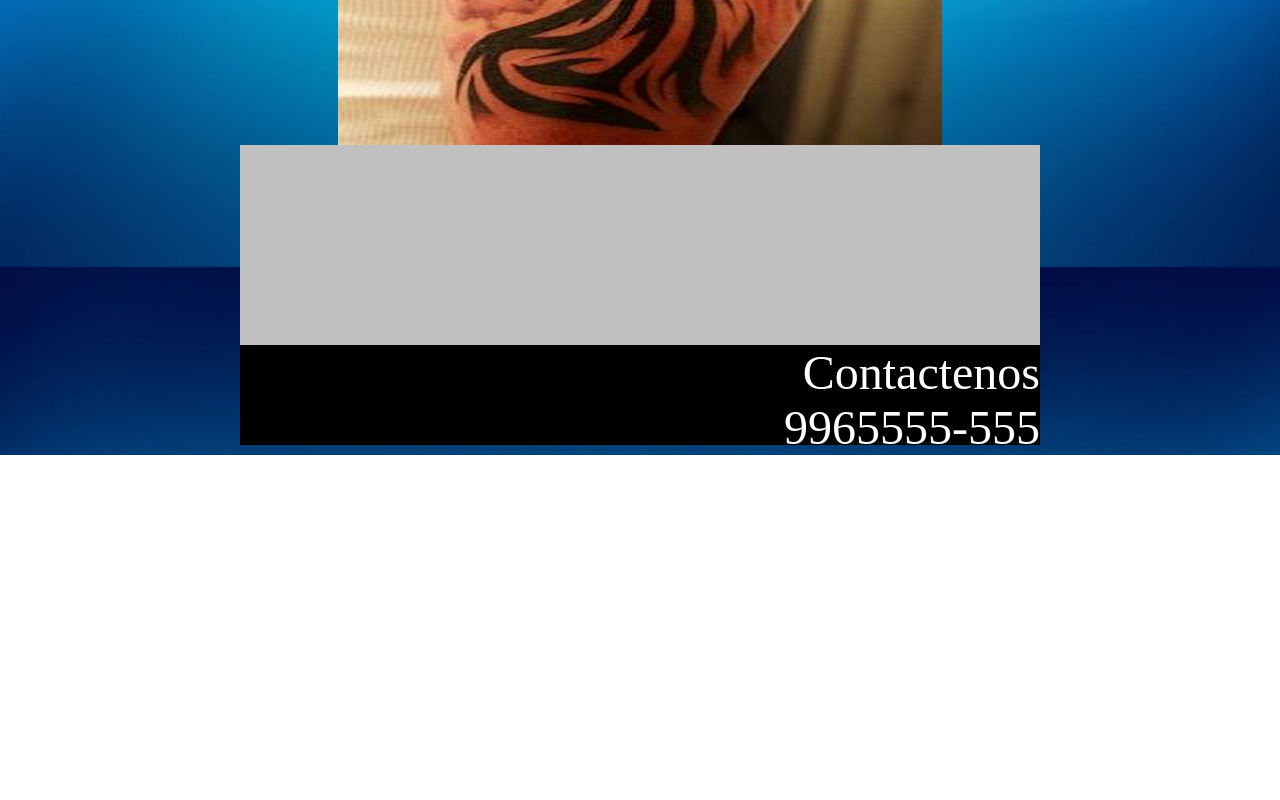
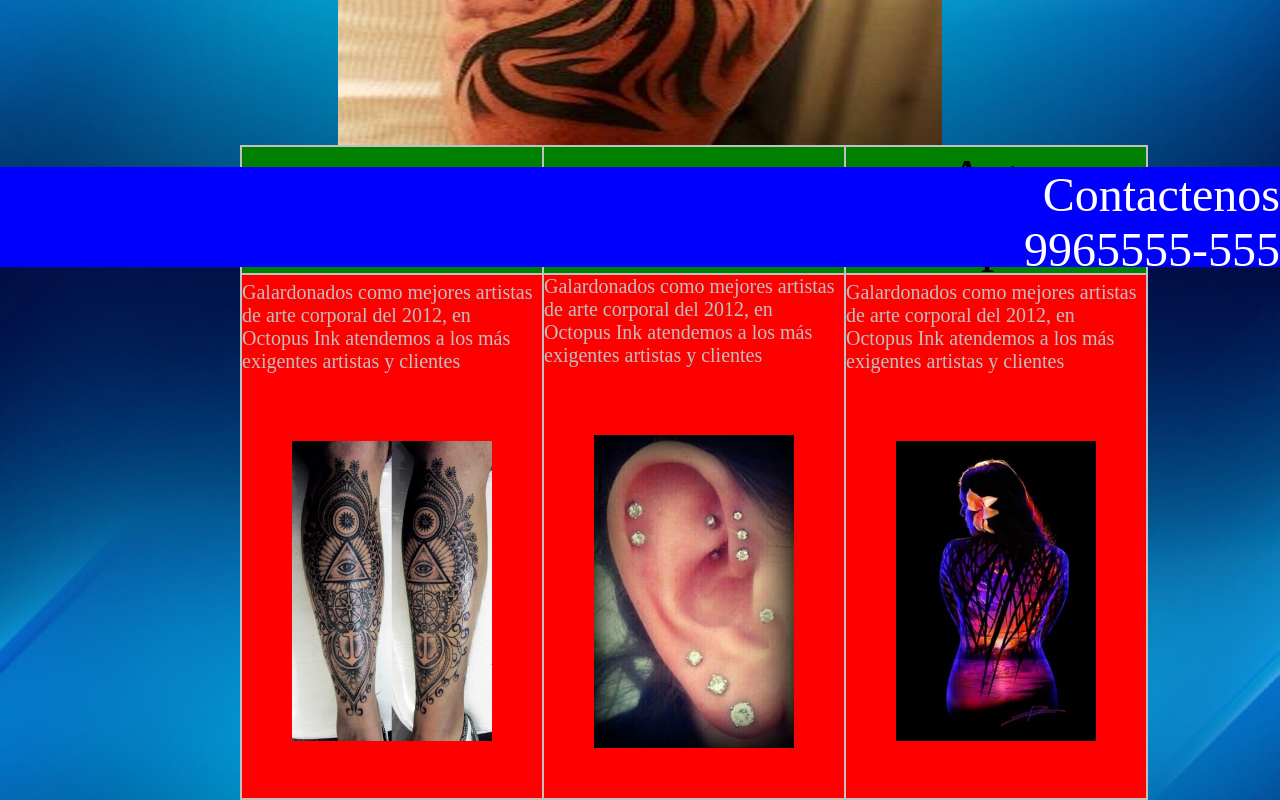
Before and after one commit to Lockrdr/TattooWeb, a plain HTML site: page index.html in a window 1280 px wide. Shown: the part 533-1333 px from the top of the page. Before the commit the page ends 988 px from the top, so only its background shows below. Drawn offline with Linux system fonts and the light colour scheme.

Commit message:
Images and services section added

```diff
--- a/css/cssstyles.css
+++ b/css/cssstyles.css
@@ -126,30 +126,80 @@ font-size: 300%;
    background-color:#001457;
    font-size:20px
 }
-#ContenedorInferior{
-background-color:black;
- position:absolute;
+#footer{
+background-color:blue;
+ position:fixed;
    bottom:0;
    text-align: right;
    color:white;
    font-size: 300%;
+background-attachment: scroll;
+width: 100%;
+ background-position: 0% 0%;
+height: 100px;
+bottom: 0pt;
+left: 0pt;
+}
 
-width: 100%;
+#footer_contents{
 
-height: 100px
-
+ 		height:24px; // Replace with the height your footer should be
+        width: 100%; // Visible width of footer
+        margin:auto;
 }
 #contenedorIntroduccion
 {
 	background-color:blue;
+text-align: center;
 	color: white;
-	float:left;
+	float: center;
 
 
 }
-#contenedorEjemplos{
-	height: 300px;
+
+.contenedorEjemplos { width:fill;
+	height: 400px;
 	width: 100%;
-	background-color: silver;
+	background-color: silver; }
+.ltcol, .ctcol, .rtcol {height:100%; width: fill; margin: 10px; padding:10px; }
+.ltcol, .ctcol { float:left; }
+.rtcol { float:right; }
+
+.ltcol { background: red }
+.ctcol  { background: blue}
+.rtcol { background: green}
+
+td{
+	background-color: red;
+	height: 100%;
+	width:250px;
+}
+
+.tituloEjemplo{
+	text-align: center;
+	background-color: green;
+	width:250px;
+	font-size: 55px
+
 
 }
+.imagenEjemplo
+{
+	max-height:600px;
+	max-width: 200px;
+	min-height: 300px;
+
+	padding: 50px;
+}
+.parrafoEjemplo{
+
+	font-size: 20px;
+
+	color:silver;
+
+
+}
+.contenedorEjemplos{
+
+	width: 100%;
+}
--- a/index.html
+++ b/index.html
@@ -114,8 +114,8 @@ $(window).load(function(){
 
 
 		<div id="contenedorIntroduccion">
-		<h1>Octupus Ink</h1>
-		<p>En Octupus Ink encontraras todo lo que necesites sobre tatuajes y arte corporal</p>
+		<h1>Octopus Ink</h1>
+		<p>En Octopus Ink encontraras todo lo que necesites sobre tatuajes y arte corporal</p>
 
 		</div>
 		<center>
@@ -132,21 +132,56 @@ $(window).load(function(){
 		</div>
 		</center>
 
-		<div id= "contenedorEjemplos">
+		<div class= "contenedorEjemplos">
+
+
+
+  		<table class="contenedorEjemplos">
+			  <tr>
+			    <td class="tituloEjemplo">Tatuajes</td>
+			    <td class="tituloEjemplo">Piercings</td>
+			    <td class="tituloEjemplo">Arte Corporal</td>
+			  </tr>
+			  <tr>
+
+			    <td><p class="parrafoEjemplo">Galardonados como mejores artistas de arte corporal del 2012, en Octopus Ink atendemos a los más exigentes artistas y clientes</p>
+			    	<br>
+			    	<img class= "imagenEjemplo" src="img/tatuajeLeg.jpg"></img>
+
+			    </td>
+
+
+				 <td><p class="parrafoEjemplo">Galardonados como mejores artistas de arte corporal del 2012, en Octopus Ink atendemos a los más exigentes artistas y clientes</p>
+				    	<br>
+				    	<img class= "imagenEjemplo" src="img/piercing.jpg"></img>
+
+			    </td>
+
+
+			    <td><p class="parrafoEjemplo">Galardonados como mejores artistas de arte corporal del 2012, en Octopus Ink atendemos a los más exigentes artistas y clientes</p>
+			    	<br>
+			    	<img class= "imagenEjemplo" src="img/arteCorporal.jpg"></img>
+
+			    </td>
+			  </tr>
+		</table>
 
 
 		</div>
 
-
-<div id = "ContenedorInferior">
-			Contactenos
+		<div id = "footer">
+			<div id = "footer_contents">
+				Contactenos
 			<br>
 			9965555-555
 
+			</div>
+
+
 		</div>
-
 
 	</div>
 
+
 </body>
 </html>
```
Also changed, not shown: horarios.html (+12 -4 lines), img/arteCorporal.jpg (added), img/piercing.jpg (added), img/tatuajeLeg.jpg (added).
